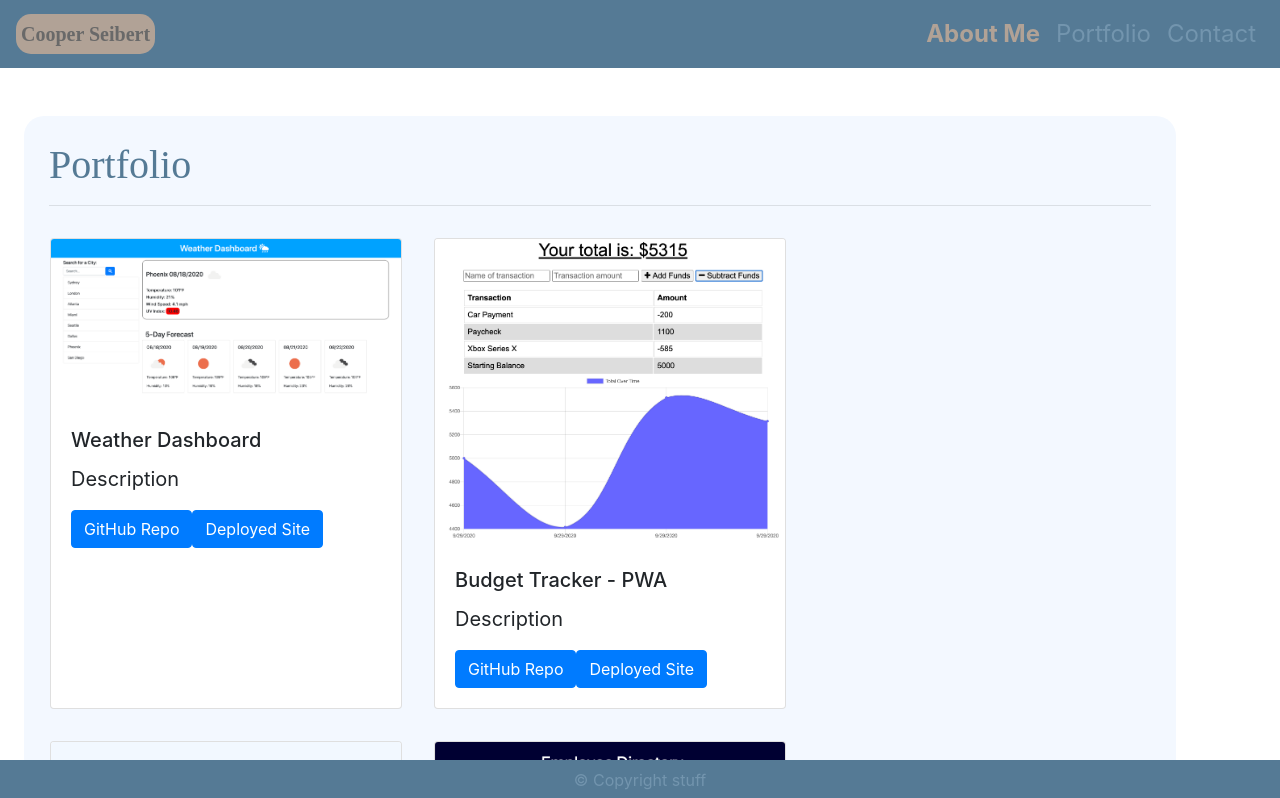
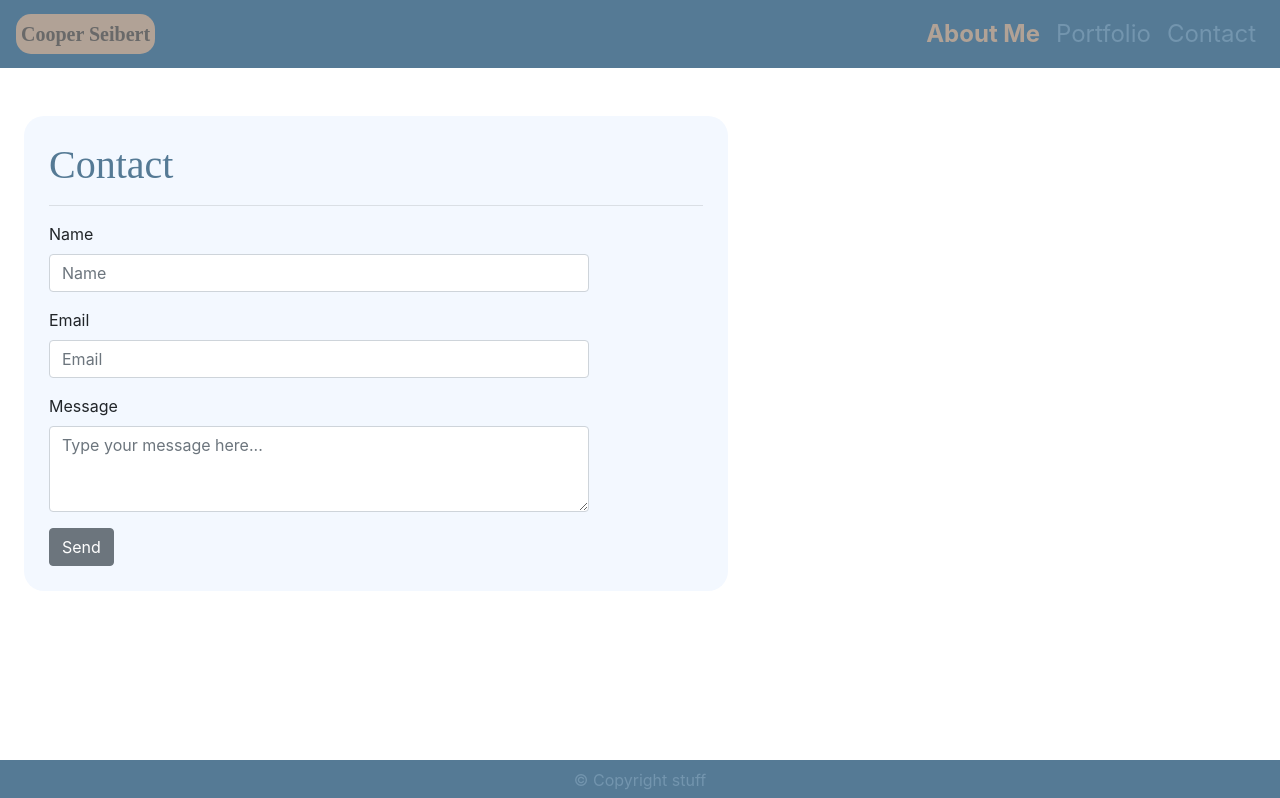
Before and after one commit to cseibert2667/Portfolio_React, a React (Create React App) app: page /contact in a window 1280 px wide. Shown: the top 798 px of the page. Built offline with nearby package versions, Linux system fonts and the light colour scheme.

Commit message:
integrated Router for linking to individual pages; added ContactForm

```diff
--- a/src/App.js
+++ b/src/App.js
@@ -1,16 +1,22 @@
-import React from 'react';
+import React from "react";
 import AboutMe from "./pages/AboutMe";
+import Port from "./pages/Port";
+import Contact from "./pages/Contact";
 import Header from "./components/Header/Header";
 import Footer from "./components/Footer/Footer";
-import Port from "./pages/Port"
+import { BrowserRouter as Router, Route, Switch } from "react-router-dom";
 
 function App() {
   return (
-    <>
+    <Router>
       <Header />
-      <Port />
+      <Switch>
+        <Route exact path="/" component={AboutMe} />
+        <Route exact path="/portfolio" component={Port} />
+        <Route exact path="/contact" component={Contact} />
+      </Switch>
       <Footer />
-    </>
+    </Router>
   );
 }
 
--- /dev/null
+++ b/src/components/ContactForm/ContactForm.css
@@ -0,0 +1,6 @@
+.container-contact {
+    background-color: #F3F8FF;
+    padding: 25px;
+    width: 60%;
+    border-radius: 20px;
+}
--- /dev/null
+++ b/src/components/ContactForm/ContactForm.js
@@ -0,0 +1,47 @@
+import React from "react";
+import "./ContactForm.css"
+
+export default function ContactForm() {
+  return (
+    <div class="container-contact float-left ml-4 my-5">
+      <h1>Contact</h1>
+      <hr class="my-3" />
+      <div class="row">
+        <div class="col-10">
+          <form>
+            <div class="form-group">
+              <label for="inputName">Name</label>
+              <input
+                type="text"
+                class="form-control"
+                id="inputName"
+                placeholder="Name"
+              />
+            </div>
+            <div class="form-group">
+              <label for="inputEmail">Email</label>
+              <input
+                type="email"
+                class="form-control"
+                id="inputEmail"
+                placeholder="Email"
+              />
+            </div>
+            <div class="form-group">
+              <label for="inputMessage">Message</label>
+              <textarea
+                class="form-control"
+                id="inputMessage"
+                rows="3"
+                placeholder="Type your message here..."
+              ></textarea>
+            </div>
+            <button type="submit" class="btn btn-secondary">
+              Send
+            </button>
+          </form>
+        </div>
+      </div>
+    </div>
+  );
+}
--- a/src/components/Header/Header.js
+++ b/src/components/Header/Header.js
@@ -1,5 +1,6 @@
 import React from "react";
-import "./Header.css"
+import "./Header.css";
+import { Link } from "react-router-dom";
 
 export default function Header() {
   return (
@@ -20,19 +21,19 @@ export default function Header() {
       <div class="collapse navbar-collapse" id="navbarSupportedContent">
         <ul class="navbar-nav ml-auto">
           <li class="nav-item active">
-            <a class="nav-link" href="index.html">
+            <Link class="nav-link" to="/">
               About Me
-            </a>
+            </Link>
           </li>
           <li class="nav-item">
-            <a class="nav-link" href="portfolio.html">
+            <Link class="nav-link" to="/portfolio">
               Portfolio
-            </a>
+            </Link>
           </li>
           <li class="nav-item">
-            <a class="nav-link" href="contact.html">
+            <Link class="nav-link" to="/contact">
               Contact
-            </a>
+            </Link>
           </li>
         </ul>
       </div>
--- a/src/pages/AboutMe.js
+++ b/src/pages/AboutMe.js
@@ -1,5 +1,5 @@
 import React from 'react'
-import About from "../components/About/About"
+import About from "../components/About/About";
 
 export default function AboutMe() {
     return (
--- a/src/pages/Contact.js
+++ b/src/pages/Contact.js
@@ -0,0 +1,10 @@
+import React from 'react';
+import ContactForm from "../components/ContactForm/ContactForm"
+
+export default function Contact() {
+    return (
+        <>
+          <ContactForm/>
+        </>
+    )
+}
```
